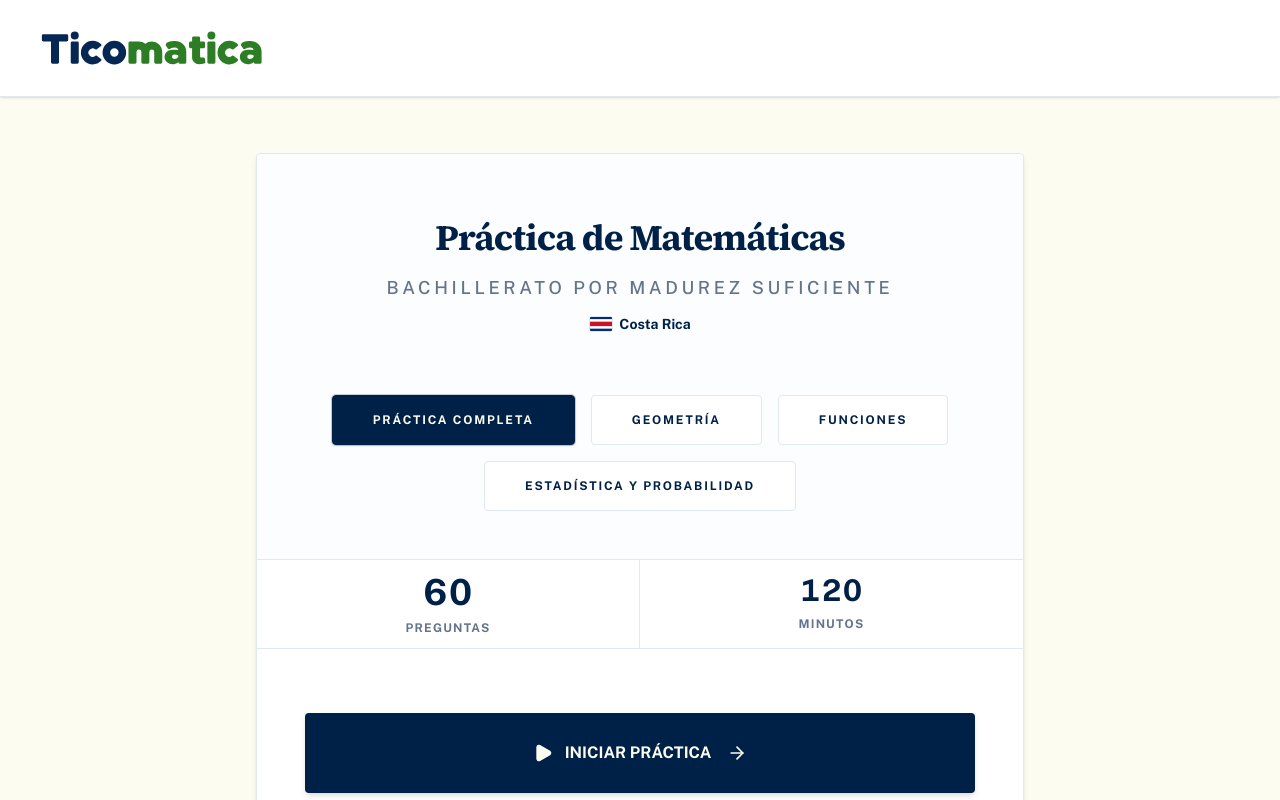
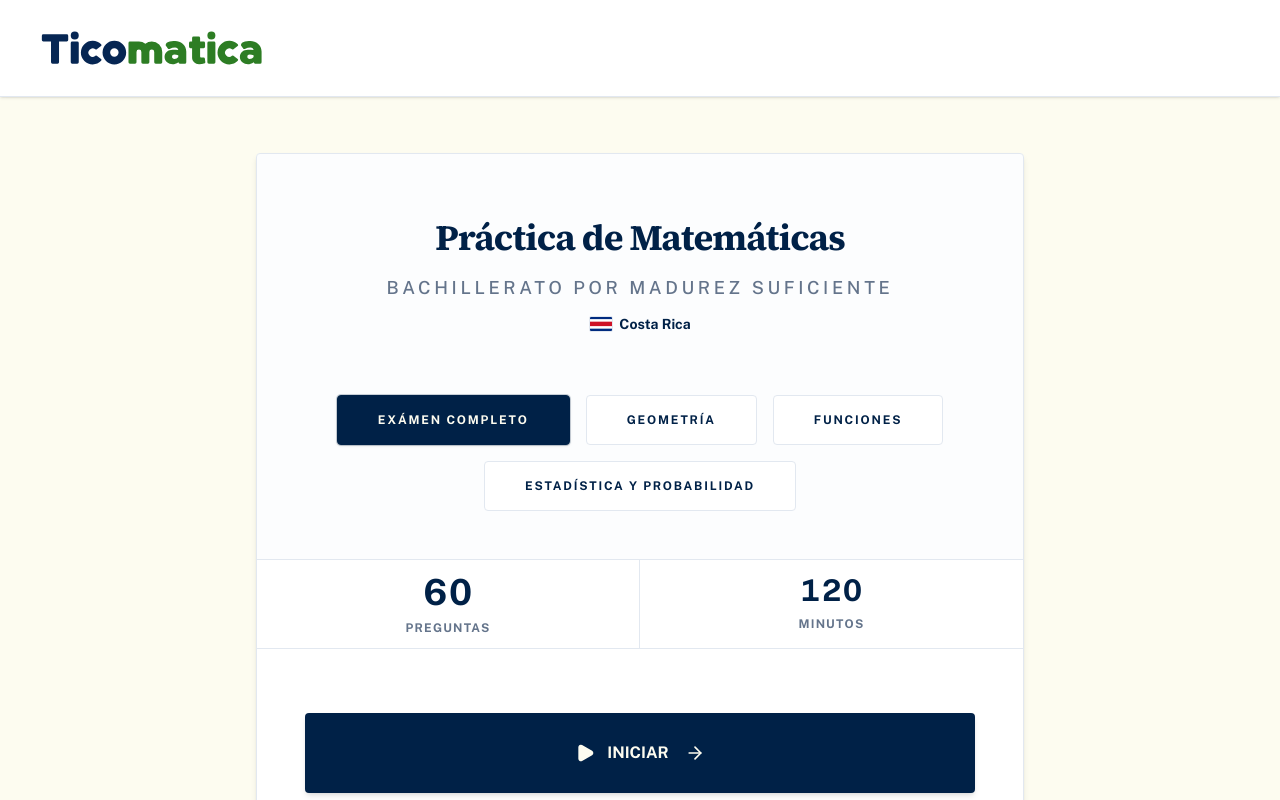
Before and after one commit to pez-lavarus/ticomatica, a Next.js app in the folder apps/web/: page /welcome in a window 1280 px wide. Built offline with nearby package versions, Linux system fonts and the light colour scheme.

Commit message:
- Updated test, practice wording to make it more clear

```diff
--- a/apps/web/app/welcome/WelcomeClient.tsx
+++ b/apps/web/app/welcome/WelcomeClient.tsx
@@ -105,7 +105,7 @@ export default function WelcomeClient({ testConfigs }: { testConfigs: Record<Tes
                       : "bg-card border-border hover:border-accent text-foreground"
                       }`}
                   >
-                    {mode === "full" ? "Práctica Completa" : mode}
+                    {mode === "full" ? "Exámen Completo" : mode}
                   </button>
                 ))}
               </div>
@@ -184,7 +184,7 @@ export default function WelcomeClient({ testConfigs }: { testConfigs: Record<Tes
                 className={`flex-[2] py-7 bg-primary text-primary-foreground font-bold text-base rounded-sm transition-colors hover:brightness-90 flex items-center justify-center gap-3 shadow-md ${hasSession ? "" : "w-full"}`}
               >
                 <Play className="w-5 h-5 fill-current" />
-                {hasSession ? "NUEVA PRÁCTICA" : "INICIAR PRÁCTICA"}
+                {hasSession ? "NUEVA PRÁCTICA" : "INICIAR"}
                 <ArrowRight className="w-5 h-5 ml-1" />
               </button>
             </div>
```
